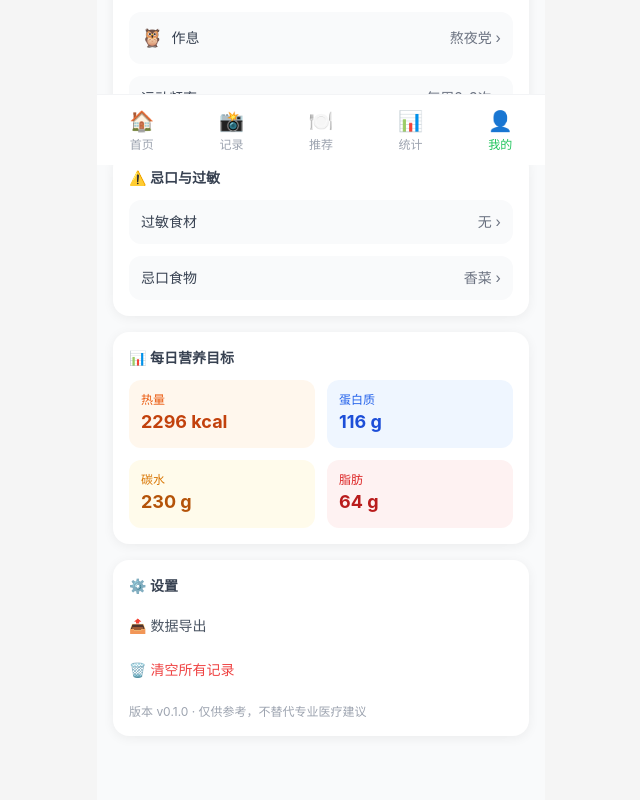
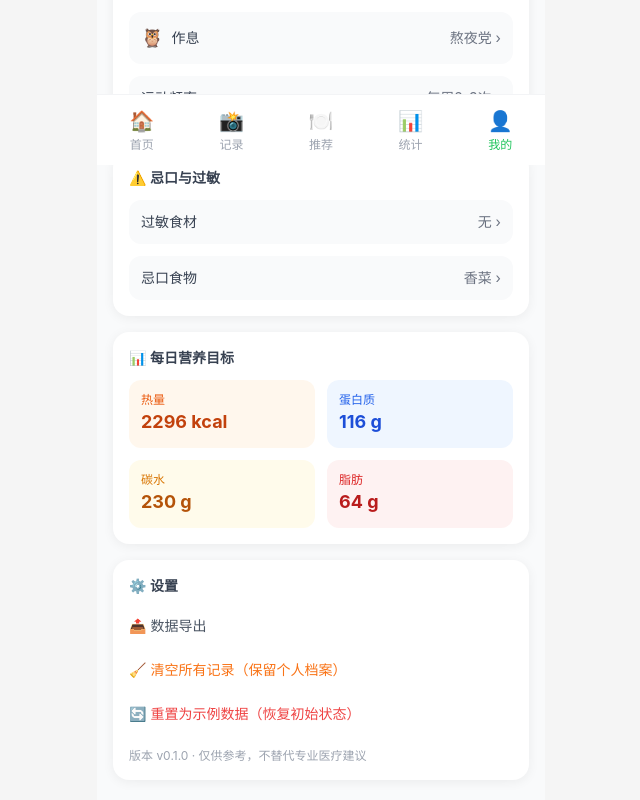
Before and after one commit to XLiLi749/diet-tracker, a React (Vite) app: page /#/profile in a window 1280 px wide. Shown: the part 635-1435 px from the top of the page, without its empty margins (319-959 px from the left). Built offline with nearby package versions, Linux system fonts and the light colour scheme.

Commit message:
Refactor profile data management and UI elements
Updated confirmation messages and button labels for clearing records and resetting data. Adjusted layout properties for gender selection modal.

```diff
--- a/src/pages/Profile.jsx
+++ b/src/pages/Profile.jsx
@@ -35,6 +35,7 @@ export default function Profile() {
     getBMI,
     resetAll,
     addBodyRecord,
+    clearAllRecords,
   } = useStore()
 
   const [editingField, setEditingField] = useState(null)
@@ -333,13 +334,23 @@ export default function Profile() {
             <button className="w-full text-left text-sm text-gray-600 py-2">📤 数据导出</button>
             <button
               onClick={() => {
-                if (confirm('确定要重置所有数据吗？此操作不可恢复！')) {
+                if (confirm('确定要清空所有饮食和体重记录吗？用户档案（身高、性别等）会保留。')) {
+                  clearAllRecords()
+                }
+              }}
+              className="w-full text-left text-sm text-orange-500 py-2"
+            >
+              🧹 清空所有记录（保留个人档案）
+            </button>
+            <button
+              onClick={() => {
+                if (confirm('确定要重置为初始示例数据吗？所有个人数据将被覆盖！')) {
                   resetAll()
                 }
               }}
               className="w-full text-left text-sm text-red-500 py-2"
             >
-              🗑️ 清空所有记录
+              🔄 重置为示例数据（恢复初始状态）
             </button>
             <p className="text-xs text-gray-400 pt-2">
               版本 v0.1.0 · 仅供参考，不替代专业医疗建议
@@ -546,9 +557,9 @@ export default function Profile() {
       {/* 性别选择弹窗 */}
       {showGenderPicker && (
         <div className="fixed inset-0 bg-black/40 z-50 flex items-end" onClick={() => setShowGenderPicker(false)}>
-          <div className="w-full max-w-md mx-auto bg-white rounded-t-3xl p-5" onClick={(e) => e.stopPropagation()}>
+          <div className="w-full max-w-md mx-auto bg-white rounded-t-3xl p-5 max-h-[70vh] overflow-y-auto" onClick={(e) => e.stopPropagation()}>
             <h3 className="text-lg font-bold mb-4">选择性别</h3>
-            <div className="space-y-2">
+            <div className="space-y-2 pb-2">
               {[
                 { key: 'male', label: '男', icon: '👨' },
                 { key: 'female', label: '女', icon: '👩' },
```
